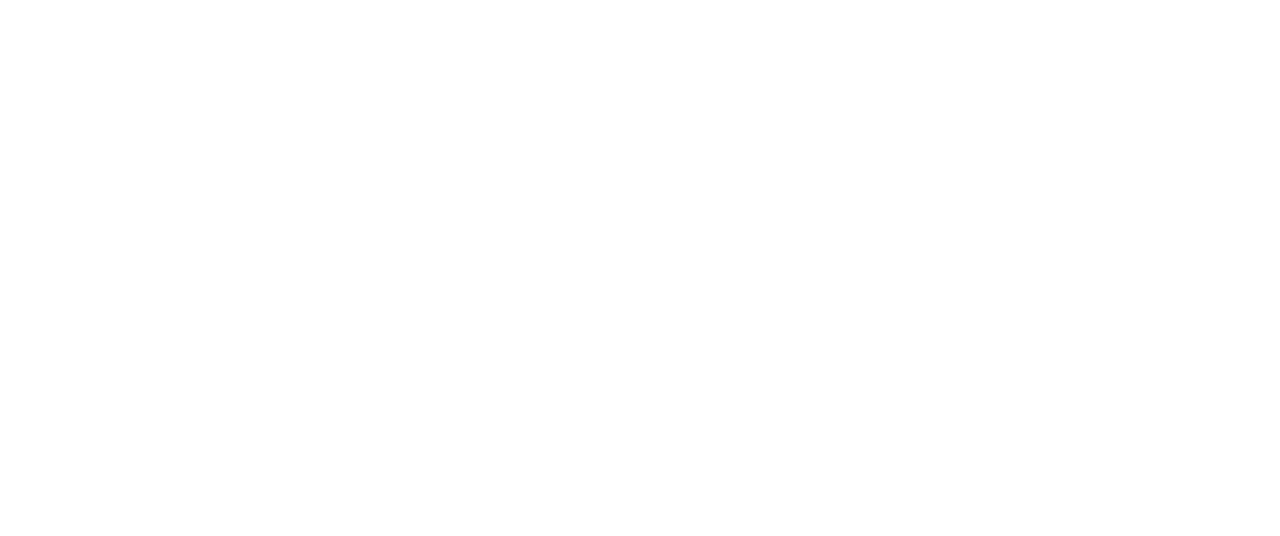
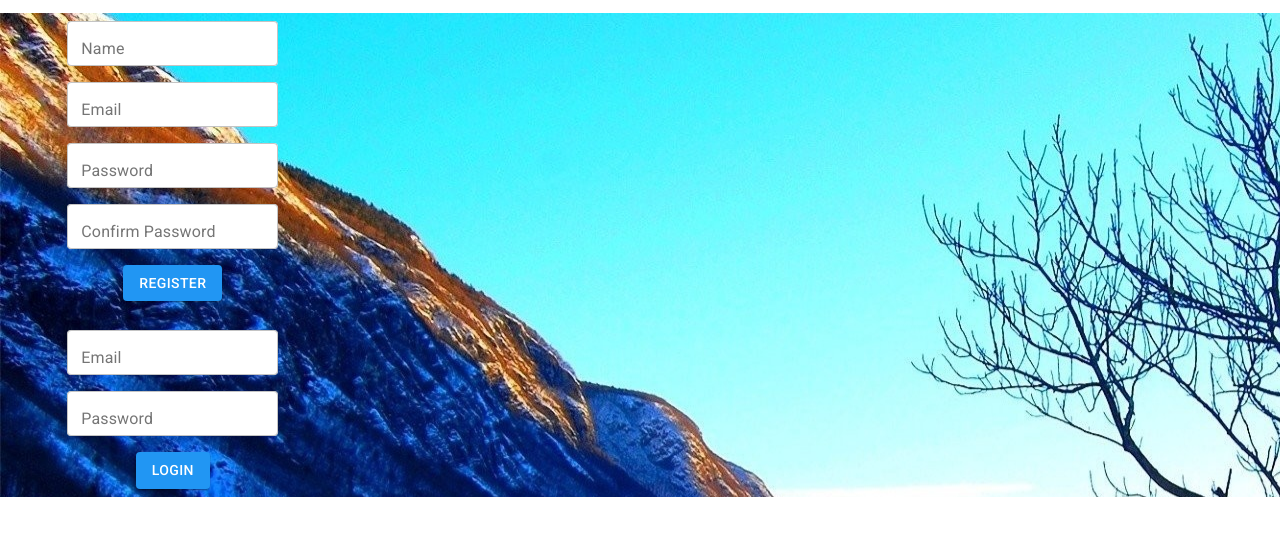
Before and after one commit to aaquib19/soad-project, a React (Create React App) app in the folder client/: page /landing in a window 1280 px wide. Shown: the top 536 px of the page. Built offline with nearby package versions, Linux system fonts and the light colour scheme.

Commit message:
Landing page integrated first commit

```diff
--- a/client/src/App.js
+++ b/client/src/App.js
@@ -3,6 +3,7 @@
 import {BrowserRouter as Router, Route} from 'react-router-dom';
 import Registration from './components/auth/Register';
 import Login from './components/auth/Login';
+import LandingPage from './components/layout/Landing';
 import store from './store';
 import { Provider } from 'react-redux';
 
@@ -13,6 +14,7 @@
       <Router>
         <div className="App">
           {/* <Navbar></Navbar> */}
+          <Route path="/landing" component={LandingPage} />
           <Route path="/register" component={Registration} />
           <Route path="/login" component={Login} />
           {/* <Footer></Footer> */}
--- a/client/src/components/auth/Login.js
+++ b/client/src/components/auth/Login.js
@@ -20,6 +20,7 @@
     flexDirection: 'column',
     justifyContent: 'center',
     alignItems: 'center',
+    width:"25%"
   },
   margin: {
     margin: theme.spacing (1),
@@ -31,6 +32,7 @@
   input: {
     height: '45px',
     width: '100%',
+    backgroundColor:'white'
   },
 };
 
@@ -74,7 +76,7 @@
     }
 
     return (
-      <form className={classes.root} noValidate>
+      <form className={classes.root} noValidate style={{margin:"1%"}}>
         <ThemeProvider theme={theme}>
 
           <TextField
@@ -113,7 +115,7 @@
             className={classes.margin}
             onClick={this.onSubmitLogin}
           >
-            Submit
+            Login
           </Button>
         </ThemeProvider>
       </form>
--- a/client/src/components/auth/Register.js
+++ b/client/src/components/auth/Register.js
@@ -21,6 +21,7 @@
     flexDirection: 'column',
     justifyContent: 'center',
     alignItems: 'center',
+    width: '25%',
   },
   margin: {
     margin: theme.spacing (1),
@@ -32,6 +33,7 @@
   input: {
     height: '45px',
     width: '100%',
+    backgroundColor: 'white',
   },
 };
 
@@ -39,19 +41,16 @@
   onSubmitRegistration = e => {
     if (this.state.username.length < 5) {
       this.setState ({username_error: true});
-    }
-
-    else if (this.state.password !== this.state.confirm_password) {
+    } else if (this.state.password !== this.state.confirm_password) {
       this.setState ({
         error_msg_passwd: true,
       });
-    }
-    // else if (this.state.password === this.state.confirm_password) {
-    //   this.setState ({
-    //     error_msg_passwd: false,
-    //   });
-    // }
-    else {
+    } else {
+      // else if (this.state.password === this.state.confirm_password) {
+      //   this.setState ({
+      //     error_msg_passwd: false,
+      //   });
+      // }
       let userData = {
         name: this.state.username,
         email: this.state.email,
@@ -74,15 +73,11 @@
   };
 
   onChange_username = e => {
-
     if (e.target.value.length < 5) {
       this.setState ({
         username_error: true,
       });
-    }
-
-
-    else if(e.target.value.length >= 5 || e.target.value===''){
+    } else if (e.target.value.length >= 5 || e.target.value === '') {
       this.setState ({
         username_error: false,
       });
@@ -91,11 +86,9 @@
     this.setState ({
       username: e.target.value,
     });
-
   };
 
   onChange_email = e => {
-
     this.setState ({
       email: e.target.value,
     });
@@ -128,7 +121,7 @@
     }
 
     return (
-      <form className={classes.root} noValidate>
+      <form className={classes.root} noValidate style={{margin:'1%'}}>
         <ThemeProvider theme={theme}>
           <TextField
             className={classes.margin}
@@ -200,7 +193,7 @@
             className={classes.margin}
             onClick={this.onSubmitRegistration}
           >
-            Submit
+            Register
           </Button>
         </ThemeProvider>
       </form>
--- a/client/src/components/layout/Landing.js
+++ b/client/src/components/layout/Landing.js
@@ -0,0 +1,30 @@
+import React, {Component, Fragment} from 'react';
+import {makeStyles, createMuiTheme} from '@material-ui/core/styles';
+import {ThemeProvider, withStyles} from '@material-ui/styles';
+import TextField from '@material-ui/core/TextField';
+import {green, blue} from '@material-ui/core/colors';
+import Button from '@material-ui/core/Button';
+import {connect} from 'react-redux';
+import RegistrationPage from '../auth/Register';
+import LoginPage from '../auth/Login';
+import BackgroundImage from '../images/background.jpg';
+
+
+var sectionStyle = {
+    backgroundImage: `url(${BackgroundImage})`
+  };
+
+
+function LandingPage () {
+  return (
+    <div>
+      <div style={sectionStyle}>
+        <RegistrationPage />
+        <LoginPage />
+      </div>
+
+    </div>
+  );
+}
+
+export default LandingPage;
```
Also changed, not shown: client/src/components/images/background.jpg (added).
